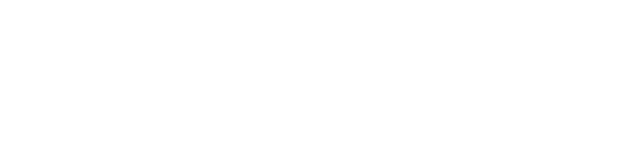
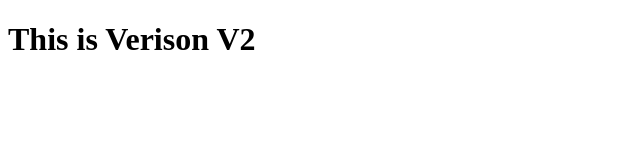
Before and after one commit to ManthanShah14/myrepo, a plain HTML site: page index.html in a window 1280 px wide. Shown: the whole page, without its empty margins (0-640 px from the left). Drawn offline with Linux system fonts and the light colour scheme.

Commit message:
This is v2 of index.html

```diff
--- a/index.html
+++ b/index.html
@@ -1,11 +1,14 @@
 <!DOCTYPE html>
 <html lang="en">
+
 <head>
     <meta charset="UTF-8">
     <meta name="viewport" content="width=device-width, initial-scale=1.0">
     <title>Document</title>
 </head>
+
 <body>
+    <h1>This is Verison V2</h1>
+</body>
 
-</body>
 </html>
```
Also changed, not shown: 1 other file.
